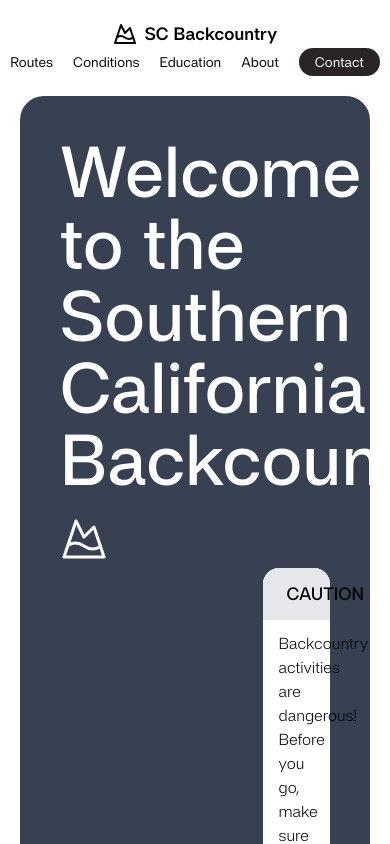
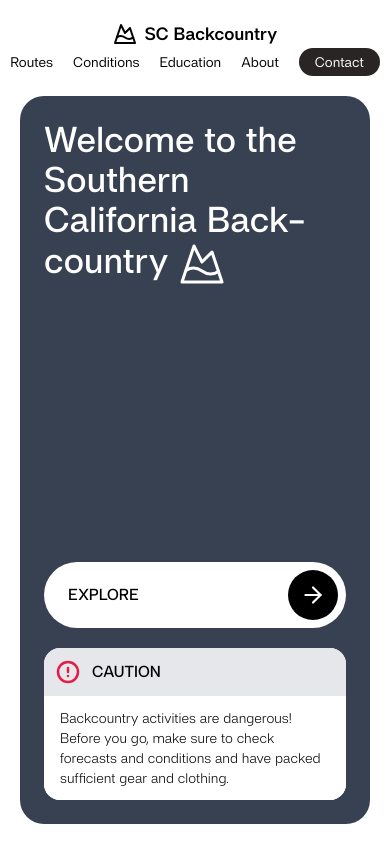
Before and after one commit to dawsonmai/sc-backcountry, a Next.js app: page / in a window 390 px wide. Shown: the top 844 px of the page. Built offline with nearby package versions, Linux system fonts and the light colour scheme.

Commit message:
starting mobile friendly

```diff
--- a/src/components/home/IntroImage.tsx
+++ b/src/components/home/IntroImage.tsx
@@ -2,26 +2,27 @@ import { ArrowRight, CircleAlert, MountainSnow } from "lucide-react";
 
 const IntroImage = () => {
 	return (
-		<div className="flex flex-col flex-grow bg-gray-700 w-full rounded-3xl p-10 justify-between">
-			<h1 className="inline text-7xl font-medium text-white">
-				Welcome to the <br />
-				Southern California Backcountry <MountainSnow strokeWidth={1.5} className="inline size-12" />
+		<div className="flex flex-col flex-grow bg-gray-700 w-full rounded-3xl p-6 sm:p-10 justify-between">
+			<h1 className="inline text-4xl sm:text-6xl md:text-7xl font-medium text-white hyphens-manual lg:w-2/3">
+				Welcome to the Southern California Back&shy;country <MountainSnow strokeWidth={1.5} className="inline size-12" />
 			</h1>
 
-			<div className="flex flex-row justify-between items-end">
-				<div className="bg-white rounded-full w-96 h-16 flex items-center justify-between pl-8 pr-2">
-					<h2 className="text-black font-medium text-left uppercase text-lg">Explore</h2>
+			<div className="flex flex-col md:flex-row justify-between md:items-end gap-5">
+				<div className="bg-white rounded-full w-full md:w-96 py-2 flex items-center justify-between pl-6 pr-2">
+					<h2 className="text-black font-medium text-left uppercase sm:text-lg">Explore</h2>
 					<button className="bg-black rounded-full text-white p-3 justify-center items-center text-center font-semibold text-xl">
 						<ArrowRight color="white" size={26} />
 					</button>
 				</div>
-				<div className="bg-white rounded-2xl w-1/4">
+				<div className="bg-white rounded-2xl md:w-1/4">
 					<div className="flex flex-row bg-gray-200 w-full h-1/5 rounded-t-2xl items-center p-3 gap-3">
 						<CircleAlert strokeWidth={2.5} className="text-rose-600 size-6" />
-						<h2 className="text-black font-medium text-lg uppercase">Caution</h2>
+						<h2 className="text-black font-medium sm:text-lg uppercase">Caution</h2>
 					</div>
 					<div className="h-4/5 w-full rounded-b-2xl bg-white px-4 py-3">
-						<p className="font-light">Backcountry activities are dangerous! Before you go, make sure to check forecasts and conditions and have packed sufficient gear and clothing.</p>
+						<p className="font-light text-sm md:text-base">
+							Backcountry activities are dangerous! Before you go, make sure to check forecasts and conditions and have packed sufficient gear and clothing.
+						</p>
 					</div>
 				</div>
 			</div>
```
